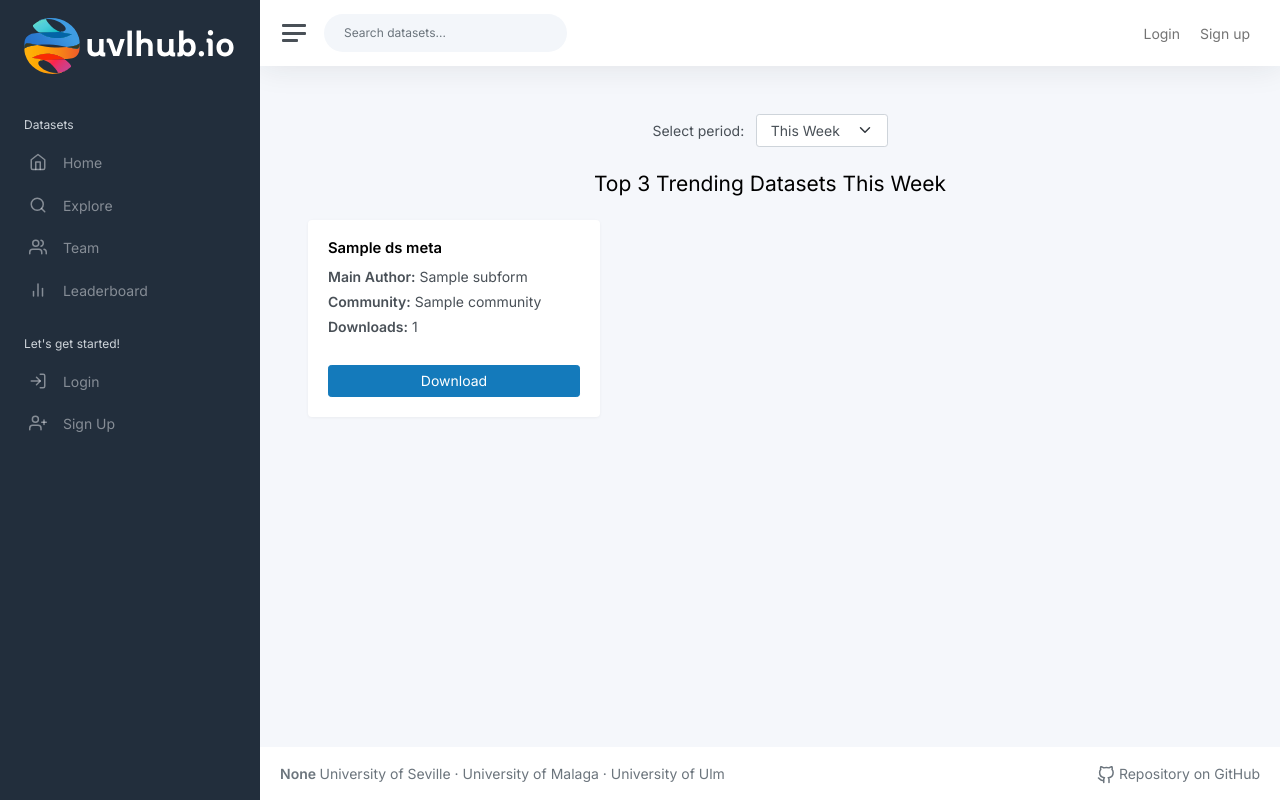
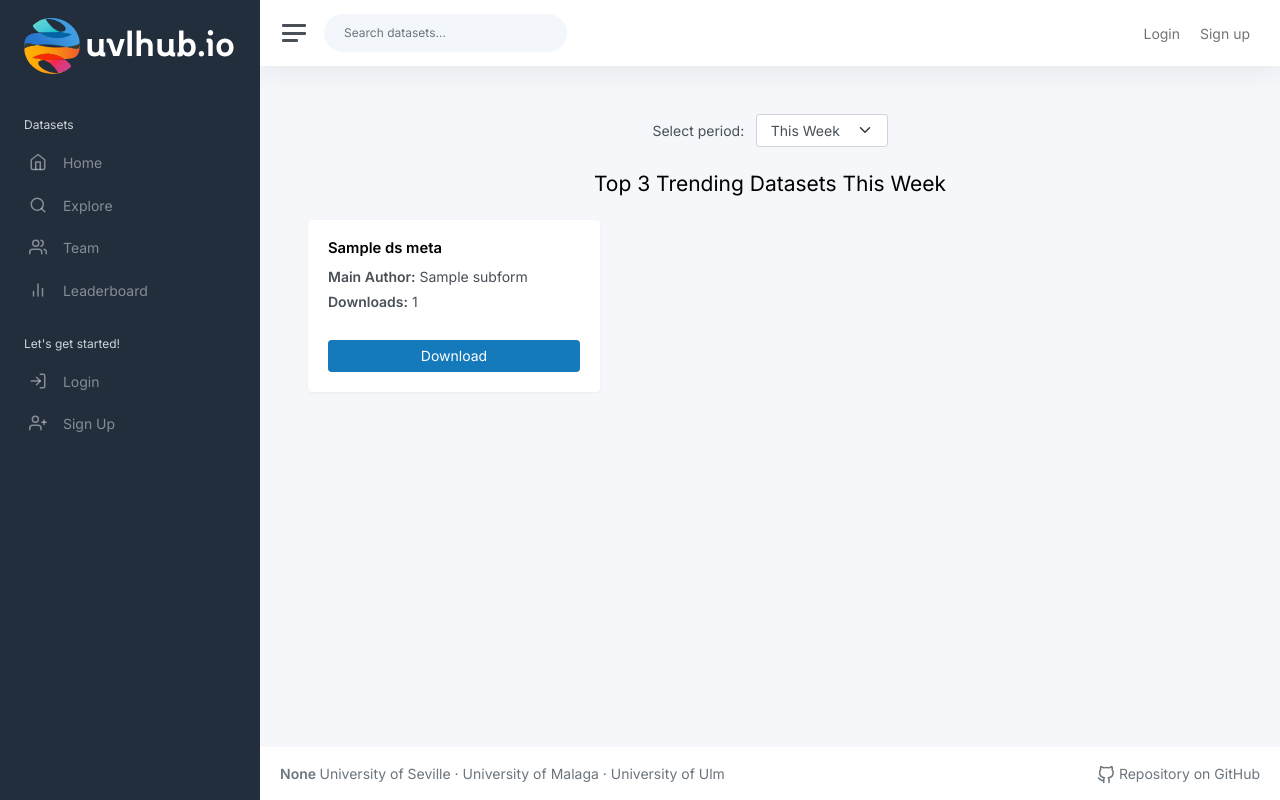
Before and after one commit to PixelHub-ORG/PixelHub-2, a Flask app: template app/modules/dataset/templates/dataset/leaderboard.html in a window 1280 px wide. Run offline with Flask 3, Linux system fonts and the light colour scheme; the template is opened without the code that fills it: most values are stand-ins (such as "Sample title", 1, 10 or a date in 2020); parts of the project's set-up code (start-up, migrations or seed data) failed here and were passed over; some libraries are stand-ins or nearby versions.

Commit message:
fix: remove community section (html)

```diff
--- a/app/modules/dataset/templates/dataset/leaderboard.html
+++ b/app/modules/dataset/templates/dataset/leaderboard.html
@@ -42,10 +42,7 @@
                     <strong>Main Author:</strong>
                     {{ dataset.ds_meta_data.authors[0].name if dataset.ds_meta_data.authors else "Unknown" }}
                 </p>
-                <p class="card-text mb-1">
-                    <strong>Community:</strong>
-                    {{ dataset.community or 'N/A' }}
-                </p>
+
                 <p class="card-text mb-1">
                     <strong>Downloads:</strong> {{ dataset.get_download_count() }}
                 </p>
```
